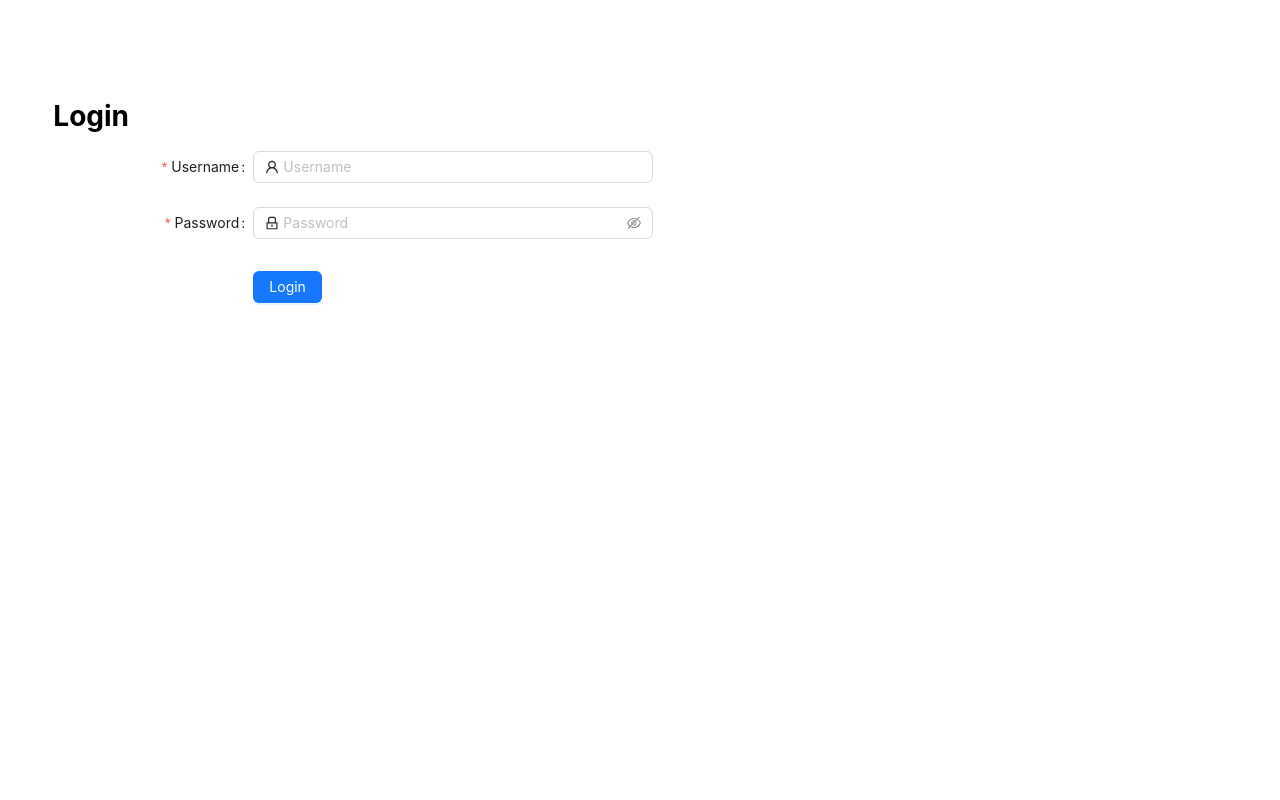
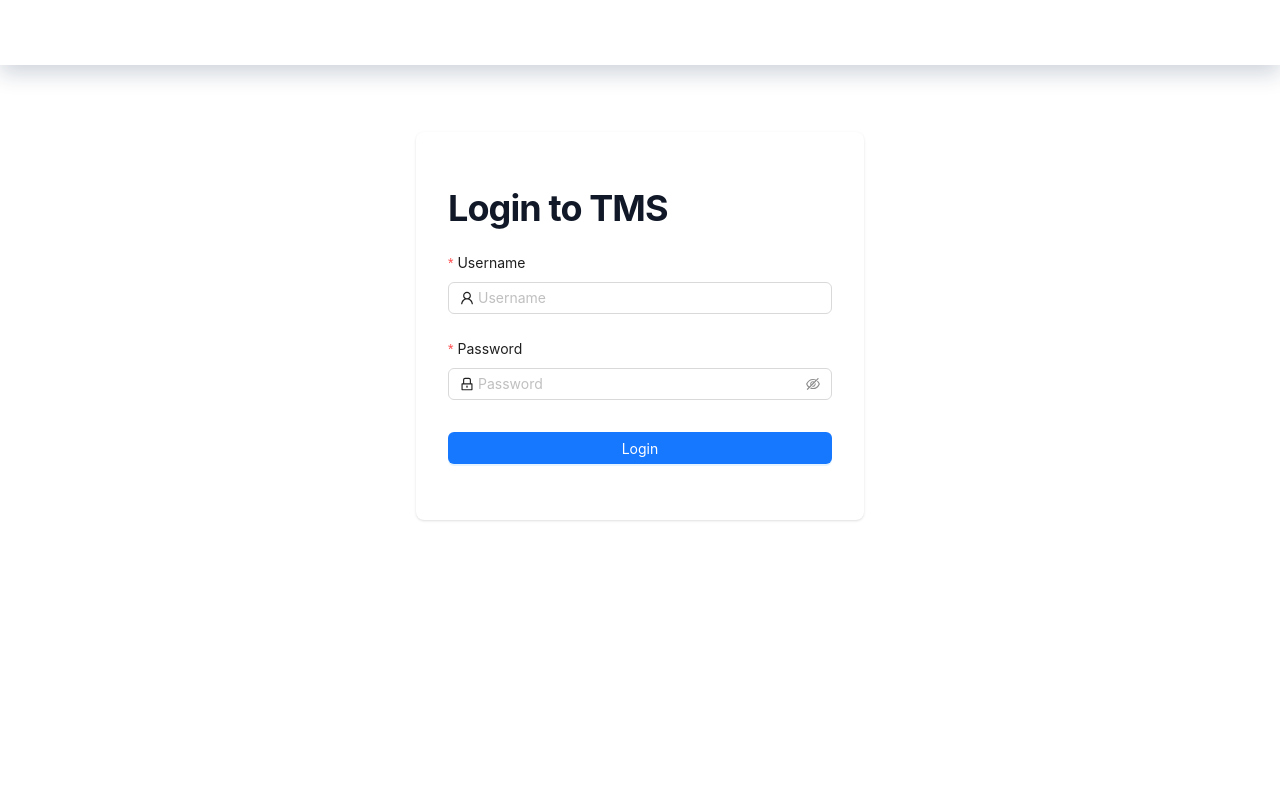
Before and after one commit to Ashtonlim/sting, a React (Vite) app in the folder client/: page /login in a window 1280 px wide. Shown: the top 800 px of the page. Built offline with nearby package versions, Linux system fonts and the light colour scheme; no server answers.

Commit message:
changed login style

```diff
--- a/client/src/components/Header/Header.jsx
+++ b/client/src/components/Header/Header.jsx
@@ -52,7 +52,7 @@ const LoggedInView = () => {
 
 const Header = () => {
   return (
-    <header className="App-header bg-white">
+    <header className="App-header bg-white shadow-[rgba(13,_38,_76,_0.19)_0px_9px_20px]">
       <Row
         style={{ width: "100%", padding: "0px 20px" }}
         justify="center"
--- a/client/src/pages/Login/Login.jsx
+++ b/client/src/pages/Login/Login.jsx
@@ -31,29 +31,28 @@ const Login = () => {
   };
   return (
     <LayoutOne>
-      <div className="login">
-        <h1>Login</h1>
+      <div className="">
+        <div className="flex flex-col items-center justify-center px-6 py-8 mx-auto ">
+          <div className="w-full bg-white rounded-lg shadow dark:border md:mt-0 sm:max-w-md xl:p-0 dark:bg-gray-800 dark:border-gray-700">
+            <div className="p-6 space-y-4 md:space-y-6 sm:p-8">
+              <h1 className="text-2xl font-bold leading-tight tracking-tight text-gray-900 md:text-4xl dark:text-white">
+                Login to TMS
+              </h1>
               <Form
-          name="basic"
-          labelCol={{
-            span: 8,
-          }}
-          wrapperCol={{
-            span: 16,
-          }}
-          style={{
-            maxWidth: 600,
-          }}
+                name="userLogin"
+                style={{ textColor: "white" }}
                 initialValues={{
                   remember: true,
                 }}
                 onFinish={onFinish}
                 onFinishFailed={onFinishFailed}
                 autoComplete="off"
+                layout="vertical"
               >
                 <Form.Item
                   label="Username"
                   name="username"
+                  style={{ color: "white" }}
                   rules={[
                     {
                       required: true,
@@ -83,17 +82,19 @@ const Login = () => {
                   />
                 </Form.Item>
 
-          <Form.Item
-            wrapperCol={{
-              offset: 8,
-              span: 16,
-            }}
+                <Form.Item>
+                  <Button
+                    className="w-full mt-2"
+                    type="primary"
+                    htmlType="submit"
                   >
-            <Button className="mt-2" type="primary" htmlType="submit">
                     Login
                   </Button>
                 </Form.Item>
               </Form>
+            </div>
+          </div>
+        </div>
       </div>
     </LayoutOne>
   );
--- /dev/null
+++ b/client/src/pages/Login/login.scss
@@ -0,0 +1,7 @@
+#userLogin .ant-col.ant-form-item-label {
+  color: white;
+  .ant-form-item-required {
+    color: white !important;
+    // color: inherit;
+  }
+}
```
Lines whose indentation alone changed are shown as unchanged.
